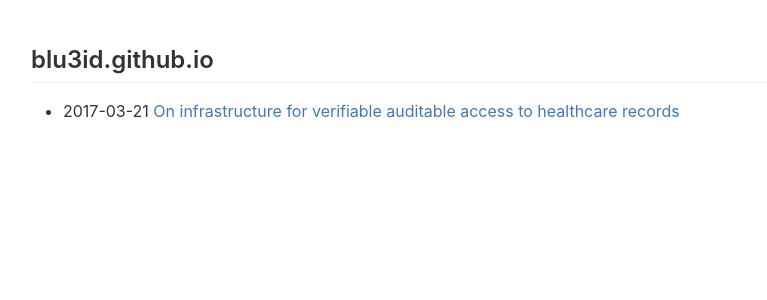
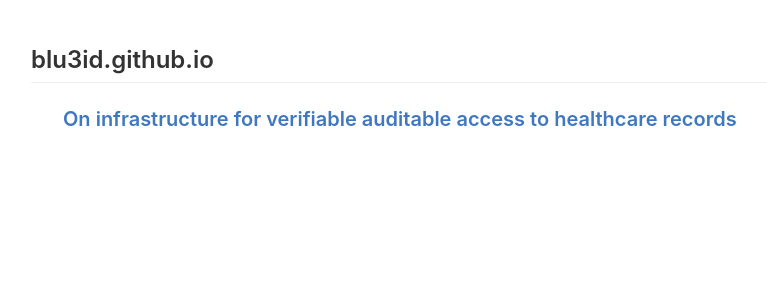
Before and after one commit to blu3id/blu3id.github.io, a Jekyll site: the page built from index.md, in a window 1280 px wide. Shown: the top 300 px of the page, without its empty margins (164-931 px from the left). Built offline with Jekyll 4.4.1, drawn with Linux system fonts in a browser that asks for light colours.

Commit message:
template update

```diff
--- a/_layouts/default-index.html
+++ b/_layouts/default-index.html
@@ -13,15 +13,25 @@
         margin: 0 auto;
         padding: 45px;
     }
+    ul {
+        list-style: none;
+        padding: 0;
+    }
+    time {
+      float: right;
+    }
 </style>
 </head>
 <body>
 <article class="markdown-body">
 <h2>{{ page.title }}</h2>
 <ul>
-  {% for post in site.pages do %}
-    {% if post.date %}
-    <li>{{ post.date }} <a href="{{ post.url }}">{{ post.title }}</a></li>
+  {%- for post in site.pages do %}
+    {%- if post.date %}
+    <li>
+      <time datetime="{{ page.date | date_to_xmlschema }}">{{ page.date | date_to_long_string }}</time>
+      <h3><a href="{{ post.url }}">{{ post.title }}</a></h3>
+    </li>
     {% endif %}
   {% endfor %}
 </ul>
```
